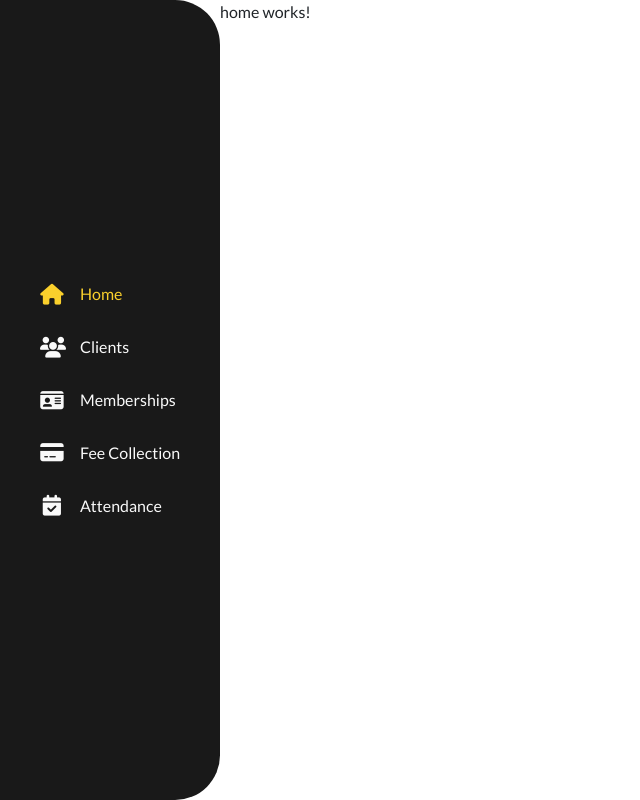
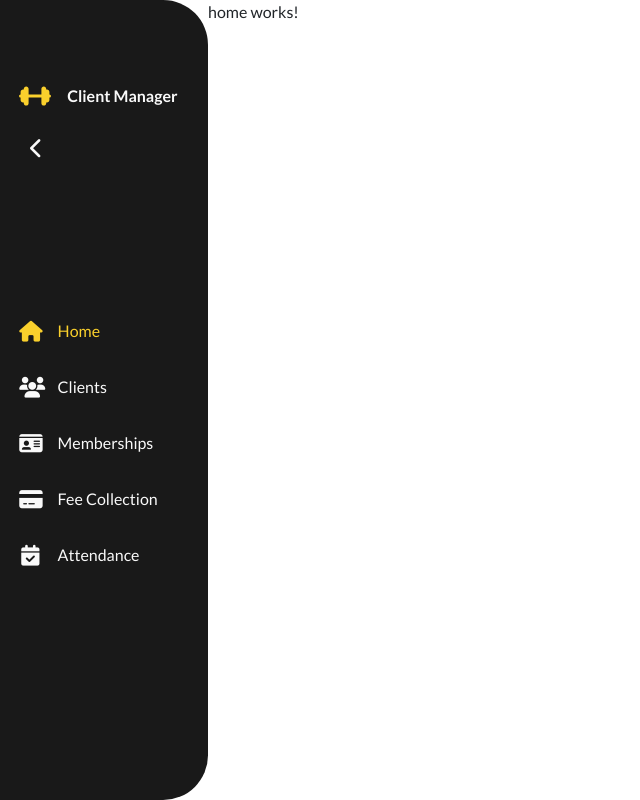
Before and after one commit to santiwg/gym-client-managing-frontend, an Angular app: page / in a window 1280 px wide. Shown: the whole page, without its empty margins (0-640 px from the left). Built offline with nearby package versions, Linux system fonts and the light colour scheme; a web font is replaced by a local one.

Commit message:
Hago sidebar colapsable

```diff
--- a/src/app/components/side-bar/side-bar.css
+++ b/src/app/components/side-bar/side-bar.css
@@ -1,6 +1,7 @@
 .sidebar {
-    width: 220px;
+    width: 13rem;
     height: 100vh;
+    overflow: hidden;
     background-color: var(--color-background);
     position: fixed;
     left: 0;
@@ -9,15 +10,52 @@
     border-bottom-right-radius: 2.8rem;
     display: flex;
     flex-direction: column;
+    padding: 5rem 0;
+    transition: width 0.2s ease-in-out;
+}
+
+.sidebar.collapsed {
+    width: 70px;
+}
+
+.sidebar-header {
+    display: flex;
+    flex-direction: column;
+    align-items: stretch;
+    padding: 0 1.2rem;
+    gap: 1rem;
+}
+
+.brand {
+    display: flex;
     align-items: center;
-    justify-content: center;
+    gap: 1rem;
+}
+
+.logo {
+    width: 32px;
+    height: 32px;
+}
+
+.toggle-btn {
+    background: none;
+    border: none;
+    color: var(--color-surface);
+    font-size: 1.5rem;
+    cursor: pointer;
+    align-self: flex-start;
 }
 
 .nav-list {
-    list-style: none;
+    flex-grow: 1;
+    display: flex;
+    flex-direction: column;
+    justify-content: center;
+    align-items: stretch;
+    gap: 0;
     padding: 0;
     margin: 0;
-    width: 100%;
+    list-style: none;
 }
 
 .nav-item {
@@ -25,6 +63,7 @@
 }
 
 .nav-link {
+    height: 3.5rem;
     display: flex;
     align-items: center;
     padding: 0.9rem 1.2rem;
@@ -43,10 +82,19 @@
 
 .fa {
     font-size: 1.3rem;
-    width: 1.5rem;
+    width: 1.4rem;
     text-align: center;
+    flex-shrink: 0;
+}
+
+.app-title {
+    font-weight: bold;
+    color: var(--color-surface);
+    font-size: 1rem;
+    white-space: nowrap;
 }
 
 .label {
     margin-left: 1rem;
+    white-space: nowrap;
 }
--- a/src/app/components/side-bar/side-bar.html
+++ b/src/app/components/side-bar/side-bar.html
@@ -1,34 +1,56 @@
-<nav class="sidebar">
-    <ul class="nav flex-column">
+<nav class="sidebar" [class.collapsed]="isCollapsed">
+    <div class="sidebar-header">
+        <div class="brand">
+            <img src="assets/icons/dumbbell-icon.svg" alt="Logo" class="logo" />
+            @if (!isCollapsed) {
+            <span class="app-title">Client Manager</span>
+            }
+        </div>
+        <button class="toggle-btn" (click)="toggleSidebar()" aria-label="Toggle sidebar">
+            <i class="fa" [class.fa-chevron-left]="!isCollapsed" [class.fa-chevron-right]="isCollapsed"></i>
+        </button>
+    </div>
+
+    <ul class="nav-list">
         <li class="nav-item">
             <a class="nav-link" [routerLink]="['/']" routerLinkActive="active"
                 [routerLinkActiveOptions]="{ exact: true }">
                 <i class="fa fa-home"></i>
+                @if (!isCollapsed) {
                 <span class="label">Home</span>
+                }
             </a>
         </li>
         <li class="nav-item">
             <a class="nav-link" [routerLink]="['/clients']" routerLinkActive="active">
                 <i class="fa fa-users"></i>
+                @if (!isCollapsed) {
                 <span class="label">Clients</span>
+                }
             </a>
         </li>
         <li class="nav-item">
             <a class="nav-link" [routerLink]="['/memberships']" routerLinkActive="active">
                 <i class="fa fa-id-card"></i>
+                @if (!isCollapsed) {
                 <span class="label">Memberships</span>
+                }
             </a>
         </li>
         <li class="nav-item">
             <a class="nav-link" [routerLink]="['/fees']" routerLinkActive="active">
                 <i class="fa fa-credit-card"></i>
+                @if (!isCollapsed) {
                 <span class="label">Fee Collection</span>
+                }
             </a>
         </li>
         <li class="nav-item">
             <a class="nav-link" [routerLink]="['/attendance']" routerLinkActive="active">
                 <i class="fa fa-calendar-check"></i>
+                @if (!isCollapsed) {
                 <span class="label">Attendance</span>
+                }
             </a>
         </li>
     </ul>
--- a/src/app/components/side-bar/side-bar.ts
+++ b/src/app/components/side-bar/side-bar.ts
@@ -1,5 +1,6 @@
-import { Component } from '@angular/core';
+import { Component, EventEmitter, Output } from '@angular/core';
 import { RouterModule } from '@angular/router';
+import { HostListener } from '@angular/core';
 
 @Component({
   selector: 'app-side-bar',
@@ -8,4 +9,24 @@ import { RouterModule } from '@angular/router';
   templateUrl: './side-bar.html',
   styleUrls: ['./side-bar.css']
 })
-export class SideBar { }
+export class SideBar {
+  isCollapsed = false;
+
+  @HostListener('window:resize', ['$event'])
+  onResize(event: Event) {
+    const width = (event.target as Window).innerWidth;
+    const shouldCollapse = width < 768;
+
+    if (this.isCollapsed !== shouldCollapse) {
+      this.isCollapsed = shouldCollapse;
+      this.collapsedChange.emit(this.isCollapsed);
+    }
+  }
+
+  toggleSidebar() {
+    this.isCollapsed = !this.isCollapsed;
+    this.collapsedChange.emit(this.isCollapsed);
+  }
+
+  @Output() collapsedChange = new EventEmitter<boolean>();
+}
--- a/src/app/pages/template/template-page.css
+++ b/src/app/pages/template/template-page.css
@@ -0,0 +1,8 @@
+.main-content {
+    margin-left: 13rem;
+    transition: margin-left 0.2s ease-in-out;
+}
+
+.main-content.collapsed {
+    margin-left: 70px;
+}
--- a/src/app/pages/template/template-page.html
+++ b/src/app/pages/template/template-page.html
@@ -1,8 +1,9 @@
 <!-- Sidebar fija a la izquierda -->
-<app-side-bar></app-side-bar>
+<app-side-bar (collapsedChange)="onSidebarToggle($event)"></app-side-bar>
 
 <!-- Contenido principal desplazado -->
-<div class="main-content" style="margin-left: 220px;">
+<div class="main-content" [class.collapsed]="isCollapsed">
+
   <!-- Modal de carga -->
   @if(isLoading()){
   <div class="modal fade show d-block" tabindex="-1" role="dialog"
--- a/src/app/pages/template/template-page.ts
+++ b/src/app/pages/template/template-page.ts
@@ -15,4 +15,11 @@ export class TemplatePage {
   isLoading(): boolean {
     return this.globalStatusService.isLoading();
   }
+
+  isCollapsed = false;
+
+  onSidebarToggle(collapsed: boolean) {
+    this.isCollapsed = collapsed;
+  }
+
 }
```
